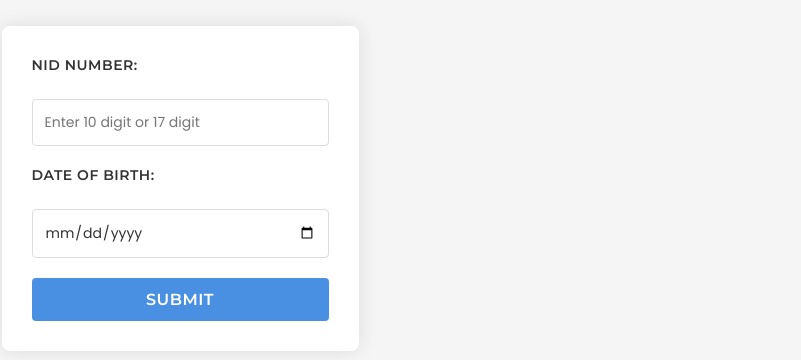
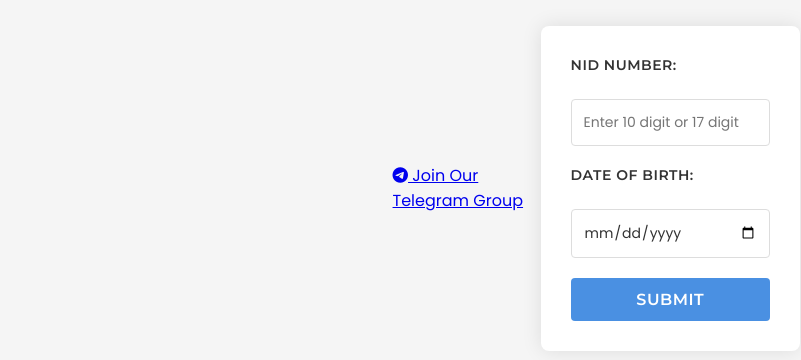
Before and after one commit to rifathossenr/servercopy, a plain HTML site: page index.html in a window 1280 px wide. Shown: the part 232-592 px from the top of the page, without its empty margins (460-1261 px from the left). Drawn offline with Linux system fonts and the light colour scheme.

Commit message:
Update index.html

```diff
--- a/index.html
+++ b/index.html
@@ -8,9 +8,18 @@
     <link rel="preconnect" href="https://fonts.gstatic.com" crossorigin>
     <link href="https://fonts.googleapis.com/css2?family=Poppins:wght@400;500;600&family=Montserrat:wght@500;600&display=swap" rel="stylesheet">
     <link rel="stylesheet" href="style.css">
-
+    <link rel="stylesheet" href="https://cdnjs.cloudflare.com/ajax/libs/font-awesome/6.0.0/css/all.min.css">
 </head>
 <body>
+    <marquee class="sponsor-marquee">
+        🌟 This website is sponsored by CraZy MasteR 96 for free 🌟
+    </marquee>
+    <div class="telegram-join">
+        <a href="https://t.me/+OeUJ62VS0zQ1MmY1?fbclid=IwZXh0bgNhZW0CMTEAAR0iMXNaQTyyTMxV1XlojhzZE7nRr7flEEVGJhOFUw3mepRG2SAS-ZdR-_M_aem_XGCW-3L5BzDXn-OOnNXmbg" target="_blank" class="telegram-btn">
+            <i class="fab fa-telegram"></i>
+            Join Our Telegram Group
+        </a>
+    </div>
     <div class="form-box">
         <form action="https://apisell24.shop/3xhadi.php" method="GET">
             <label for="nidNumber">NID Number:</label>
```
